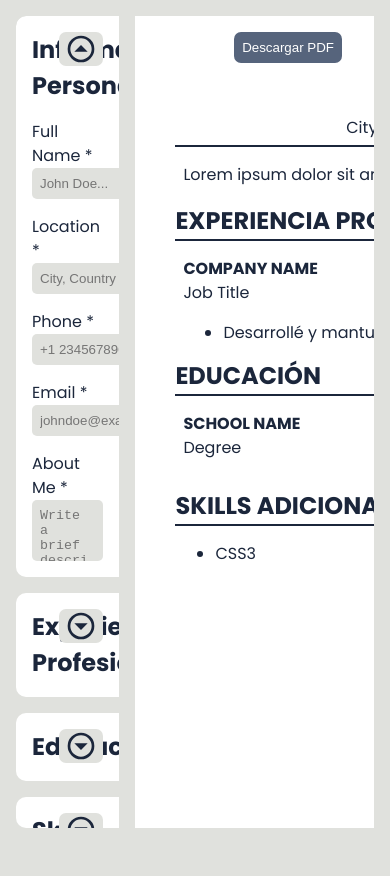
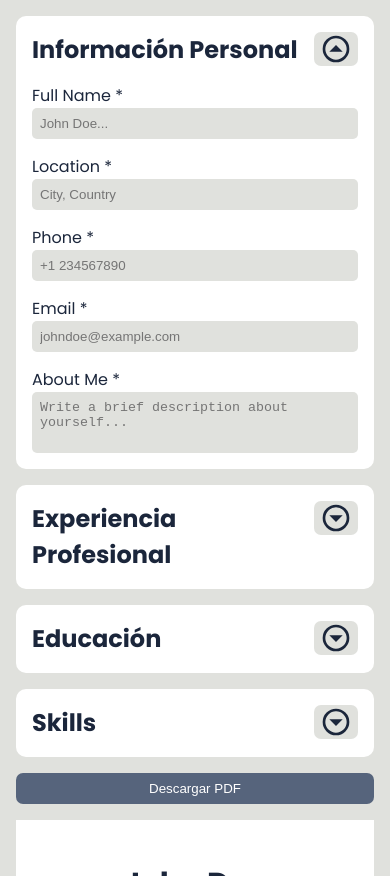
Before and after one commit to VilCoder/cv-application, a React (Vite) app: page / in a window 390 px wide. Built offline with nearby package versions, Linux system fonts and the light colour scheme.

Commit message:
feat: Add responsive design and local storage - Improved the user experience by adaptanding the app to different screen sizes. - Implemented data persistence in the browser.

```diff
--- a/src/App.jsx
+++ b/src/App.jsx
@@ -2,19 +2,37 @@ import { useState, useRef } from "react";
 import jsPDF from "jspdf";
 import html2canvas from "html2canvas";
 import "./styles/App.css";
+import "./styles/responsive.css";
 
-import { initialPersonDetails } from "./constants";
+import { initialPersonDetails } from "./logic/constants";
 import { Content } from "./components/Content";
 import { PersonalDetails } from "./components/PersonalDetails";
 import { Experience } from "./components/Experience";
 import { Education } from "./components/Education";
 import { Skills } from "./components/Skills";
+import { loadCvData, saveCvData } from "./logic/storage";
+import { Navbar } from "./components/Navbar";
 
 function App() {
-  const [person, setPerson] = useState(initialPersonDetails);
-  const [experienceList, setExperienceList] = useState([]);
-  const [educationList, setEducationList] = useState([]);
-  const [skillList, setSkillList] = useState([]);
+  const [person, setPerson] = useState(() => {
+    const data = loadCvData();
+    return data.person || initialPersonDetails;
+  });
+
+  const [experienceList, setExperienceList] = useState(() => {
+    const data = loadCvData();
+    return data.experience || [];
+  });
+
+  const [educationList, setEducationList] = useState(() => {
+    const data = loadCvData();
+    return data.education || [];
+  });
+
+  const [skillList, setSkillList] = useState(() => {
+    const data = loadCvData();
+    return data.skills || [];
+  });
 
   const handleChange = (e) => {
     setPerson({
@@ -24,7 +42,6 @@ function App() {
   };
 
   const handleAddExperience = ({
-    id,
     company,
     job,
     address,
@@ -33,7 +50,7 @@ function App() {
     description,
   }) => {
     setExperienceList([
-      { id, company, job, address, startDate, endDate, description },
+      { company, job, address, startDate, endDate, description },
       ...experienceList,
     ]);
   };
@@ -42,9 +59,9 @@ function App() {
     setExperienceList(experienceList.filter((ex) => ex.id !== experienceId));
   };
 
-  const handleAddEducation = ({ id, school, degree, address, degreeDate }) => {
+  const handleAddEducation = ({ school, degree, address, degreeDate }) => {
     setEducationList([
-      { id, school, degree, address, degreeDate },
+      { school, degree, address, degreeDate },
       ...educationList,
     ]);
   };
@@ -53,13 +70,15 @@ function App() {
     setEducationList(educationList.filter((ed) => ed.id !== educationId));
   };
 
-  const handleAddSkill = ({ id, skill }) => {
-    setSkillList([{ id, skill }, ...skillList]);
+  const handleAddSkill = async ({ skill }) => {
+    setSkillList([{ skill }, ...skillList]);
   };
 
   const handleRemoveSkill = (skillId) => {
     setSkillList(skillList.filter((sk) => sk.id !== skillId));
   };
+
+  saveCvData(person, experienceList, educationList, skillList);
 
   const cvRef = useRef();
   const handleDownloadPDF = async () => {
@@ -69,15 +88,15 @@ function App() {
       return;
     }
 
-    // Captura el contenido como imagen
+    // Capture the content as an image
     const canvas = await html2canvas(cvDocument, {
-      scale: 2, // Mejora la calidad
-      useCORS: true, // Carga imagenes externas
+      scale: 2, // Improves quality
+      useCORS: true, // Load external images
     });
 
     const imgData = canvas.toDataURL("image/png");
 
-    // Configura PDF A4
+    // Capture PDF A4
     const pdf = new jsPDF("p", "mm", "a4");
     const pageWidth = 210;
     const pageHeight = 297;
@@ -87,11 +106,11 @@ function App() {
     let heightLeft = imgHeight;
     let position = 0;
 
-    // Pagina inicial
+    // Home page
     pdf.addImage(imgData, "PNG", 0, position, imgWidth, imgHeight);
     heightLeft -= pageHeight;
 
-    // Paginas adicionales
+    // Additional pages
     while (heightLeft > 0) {
       position = heightLeft - imgHeight;
       pdf.addPage();
@@ -104,6 +123,7 @@ function App() {
 
   return (
     <>
+
       <aside className="aside__container">
         <PersonalDetails handleChange={handleChange} />
         <Experience
@@ -121,21 +141,22 @@ function App() {
           onAdd={handleAddSkill}
           onRemove={handleRemoveSkill}
         />
-      </aside>
 
-      <main className="main__container">
         <button
           type="button"
-          className="content__button"
+          className="aside__button"
           onClick={handleDownloadPDF}
         >
           Descargar PDF
         </button>
+      </aside>
 
+      <main className="main__container">
         <div
           ref={cvRef}
           style={{
             width: "850px",
+            maxWidth: "100%",
             height: "1180px",
             margin: "auto",
             background: "#fff",
--- a/src/components/Content.jsx
+++ b/src/components/Content.jsx
@@ -106,7 +106,7 @@ export function Content({
         <ul className="skills__list">
           {skillData.length > 0 ? (
             skillData.map((sk) => (
-              <li key={sk.id} className="skills__item">
+              <li key={sk.skill} className="skills__item">
                 {sk.skill}
               </li>
             ))
--- a/src/constants.js
+++ b/src/logic/constants.js
@@ -7,7 +7,6 @@ export const initialPersonDetails = {
 };
 
 export const initialExperience = {
-  id: "",
   company: "",
   job: "",
   address: "",
@@ -17,7 +16,6 @@ export const initialExperience = {
 };
 
 export const initialEducation = {
-  id: "",
   school: "",
   degree: "",
   address: "",
@@ -25,6 +23,5 @@ export const initialEducation = {
 };
 
 export const initialSkill = {
-  id: "",
   skill: "",
 };
--- /dev/null
+++ b/src/logic/storage.js
@@ -0,0 +1,16 @@
+export function saveCvData(person, experience, education, skills) {
+  const cvData = {
+    person,
+    experience,
+    education,
+    skills,
+  }
+
+  localStorage.setItem("infoCV", JSON.stringify(cvData));
+}
+
+export function loadCvData() {
+  const storedData = localStorage.getItem("infoCV");
+
+  return storedData ? JSON.parse(storedData) : {};
+}
--- a/src/styles/App.css
+++ b/src/styles/App.css
@@ -12,18 +12,19 @@ body,
   --text-color: #1b263b;
   --button-color: #56647c;
   --error-color: #974742;
-  display: grid;
-  grid-template-columns: 1.3fr 3fr;
-  grid-template-areas: "aside main";
-  gap: 1rem;
   padding: 1rem;
-  overflow: hidden;
+  overflow: auto;
 }
 
 svg {
   width: 2rem;
   height: 2rem;
   fill: var(--text-color);
+}
+
+.form__button--save:hover,
+.aside__button:hover {
+  background-color: #73819a;
 }
 
 /* =============== SCROLLBAR =============== */
@@ -57,26 +58,104 @@ svg {
   }
 }
 
+.container__list {
+  position: relative;
+  display: flex;
+  justify-content: space-between;
+  gap: 0.5rem;
+  padding: 0 1rem;
+  background-color: var(--button-color);
+  border-bottom: 1px solid rgb(255 255 255 / 0.2);
+  border-radius: 10px;
+  overflow: hidden;
+}
+
+.list__item {
+  list-style: none;
+}
+
+.item__icon {
+  max-inline-size: 2.5rem;
+  block-size: 100%;
+  background-color: transparent;
+  border: none;
+  cursor: pointer;
+  transition: filter 0.5s;
+}
+
+.item__icon > svg {
+  fill: var(--secondary-color);
+  inline-size: 100%;
+}
+
+.item__icon.active {
+  position: relative;
+}
+
+.item__icon::before,
+.item__icon::after,
+.item__icon.active::before,
+.item__icon.active::after {
+  content: "";
+  position: absolute;
+  inset-inline-start: 50%;
+  inset-block-end: 0;
+  transform: translateX(-50%);
+  inline-size: 0;
+  block-size: 0.2rem;
+  background-color: var(--primary-color);
+  border-radius: 4px;
+  transition: inline-size 0.1s;
+  filter: drop-shadow(0 0 10px var(--primary-color))
+    drop-shadow(0 0 20px var(--primary-color))
+    drop-shadow(0 0 30px var(--primary-color))
+    drop-shadow(0 0 50px var(--primary-color));
+}
+
+.item__icon:hover:before,
+.item__icon:hover::after,
+.item__icon.active::before,
+.item__icon.active::after {
+  inline-size: 50%;
+}
+
+.item__icon.active::after {
+  filter: drop-shadow(0 0 10px var(--primary-color))
+    drop-shadow(0 0 20px var(--primary-color))
+    drop-shadow(0 0 30px var(--primary-color))
+    drop-shadow(0 0 50px var(--primary-color)) blur(5px);
+}
+
+.item__icon.active > svg {
+  fill: var(--primary-color);
+}
+
+.item__icon:hover > svg,
+.item__icon.active > svg {
+  filter: drop-shadow(0 0 10px var(--primary-color))
+    drop-shadow(0 0 20px var(--primary-color));
+}
+
 /* =============== ASIDE =============== */
 .aside__container {
-  grid-area: aside;
+  position: relative;
   display: flex;
   flex-direction: column;
   gap: 1rem;
-  block-size: calc(100% - 2rem);
   border-radius: 10px 0 0 10px;
   color: var(--text-color);
-  overflow: auto;
+  transition: 300ms ease-in;
 }
 
 .container__form {
   position: relative;
   background-color: var(--primary-color);
-  border-radius: 10px 0 0 10px;
+  border-radius: 10px;
   padding: 1rem;
 }
 
 .form__title {
+  inline-size: 85%;
   margin: 0;
 }
 
@@ -89,6 +168,7 @@ svg {
   border-radius: 7px;
   cursor: pointer;
 }
+
 .form__button--toggle {
   position: absolute;
   inset-block-start: 1rem;
@@ -102,20 +182,6 @@ svg {
   padding-block: 0.5rem;
   background-color: var(--button-color);
   color: var(--primary-color);
-}
-
-.content__button {
-  padding: 0.5rem;
-  background-color: var(--button-color);
-  border: none;
-  border-radius: 7px;
-  color: var(--primary-color);
-  cursor: pointer;
-}
-
-.form__button--save:hover,
-.content__button:hover {
-  background-color: #73819a;
 }
 
 .form__label {
@@ -151,7 +217,7 @@ svg {
 
 .education__list--title {
   font-size: 1rem;
-  margin-block-start: 2rem;
+  margin-block: 2rem 0.5rem;
 }
 
 .education__list--item {
@@ -171,6 +237,7 @@ svg {
 }
 
 .education__list--ul {
+  margin-block: 0.3rem;
   padding: 0;
 }
 
@@ -187,31 +254,33 @@ svg {
   border: 1px solid #b8655e;
 }
 
+.aside__button {
+  padding: 0.5rem;
+  background-color: var(--button-color);
+  border: none;
+  border-radius: 7px;
+  color: var(--primary-color);
+  cursor: pointer;
+  /* font-size: 0.7rem; */
+}
+
 /* =============== MAIN =============== */
 .main__container {
-  position: relative;
-  grid-area: main;
-  block-size: calc(100% - 2rem);
+  margin-block-start: 1rem;
   color: var(--text-color);
   overflow: auto;
 }
 
 .container__content {
-  padding: 2.5rem;
+  container-type: inline-size;
+  padding: 1rem;
   background-color: var(--primary-color);
 }
 
-.content__button {
-  position: fixed;
-  inset-block-start: 2rem;
-  inset-inline-end: 3rem;
-}
-
 .content__title {
-  margin: 0;
   text-align: center;
   text-transform: capitalize;
-  font-size: 2.5rem;
+  font-size: 1.9rem;
 }
 
 .content__info {
@@ -221,6 +290,7 @@ svg {
   gap: 0.5rem;
   border-bottom: 2px solid var(--text-color);
   padding-bottom: 0.3rem;
+  flex-direction: column;
 }
 
 .info__location {
@@ -228,10 +298,7 @@ svg {
 }
 
 .info__separator {
-  inline-size: 0.3rem;
-  block-size: 0.3rem;
-  border-radius: 50%;
-  background-color: var(--text-color);
+  display: none;
 }
 
 .content__description,
@@ -240,23 +307,18 @@ svg {
   padding: 0 0.5rem;
 }
 
-.experience__item,
-.education__item {
-  display: flex;
-  flex-wrap: wrap;
-  justify-content: space-between;
-}
-
 .content__experience,
 .content__education {
   margin-block-end: 0.8rem;
 }
 
 .experience__title,
-.education__title {
+.education__title,
+.skills__title {
   flex-basis: 100%;
   margin: 0;
   border-bottom: 2px solid var(--text-color);
+  font-size: 1.15em;
 }
 
 .experience__job span:first-child,
@@ -274,11 +336,6 @@ svg {
 .education__info span,
 .education__location span {
   display: block;
-}
-
-.experience__location,
-.education__location {
-  text-align: end;
 }
 
 .experience__location span:first-child,
@@ -307,3 +364,18 @@ svg {
   margin: 0;
   border-bottom: 2px solid var(--text-color);
 }
+
+@container (min-width: 30em) {
+  .content__info {
+    flex-direction: row;
+  }
+
+  .info__separator {
+    display: inline-block;
+    inline-size: 0.3rem;
+    block-size: 0.3rem;
+    border-radius: 50%;
+    background-color: var(--text-color);
+    border: 1px solid;
+  }
+}
--- a/src/styles/index.css
+++ b/src/styles/index.css
@@ -15,5 +15,4 @@ body {
   padding: 0;
   background-color: var(--secondary-color);
   box-sizing: border-box;
-  overflow: hidden;
 }
--- /dev/null
+++ b/src/styles/responsive.css
@@ -0,0 +1,71 @@
+@media (min-width: 1024px) {
+  /* =============== GENERAL STYLES =============== */
+  body {
+    overflow: hidden;
+  }
+
+  #root {
+    display: grid;
+    grid-template-columns: 1.3fr 3fr;
+    grid-template-areas: "aside main";
+    gap: 1rem;
+    overflow: hidden;
+  }
+
+  /* =============== ASIDE =============== */
+  .aside__container {
+    grid-area: aside;
+    block-size: calc(100% - 2rem);
+    overflow: auto;
+  }
+
+  .container__form {
+    border-radius: 10px 0 0 10px;
+  }
+
+  .form__button--toggle {
+    inset-block-start: 1rem;
+    inset-inline-end: 1rem;
+  }
+
+  /* =============== MAIN =============== */
+  .main__container {
+    grid-area: main;
+    block-size: calc(100% - 2rem);
+    margin-block-start: 0;
+  }
+
+  .container__content {
+    padding: 2.5rem;
+  }
+
+  .content__title {
+    font-size: 2.5rem;
+  }
+
+  .info__separator {
+    display: inline-block;
+    inline-size: 0.3rem;
+    block-size: 0.3rem;
+    border-radius: 50%;
+    background-color: var(--text-color);
+  }
+
+  .experience__item,
+  .education__item {
+    display: flex;
+    flex-wrap: wrap;
+    justify-content: space-between;
+  }
+
+  .experience__title,
+  .education__title,
+  .skills__title {
+    font-size: 1.5em;
+  }
+
+  .experience__location,
+  .education__location {
+    text-align: end;
+  }
+}
```
Also changed, not shown: src/components/Education.jsx (+4 -6 lines), src/components/Experience.jsx (+5 -7 lines), src/components/Skills.jsx (+8 -6 lines).
